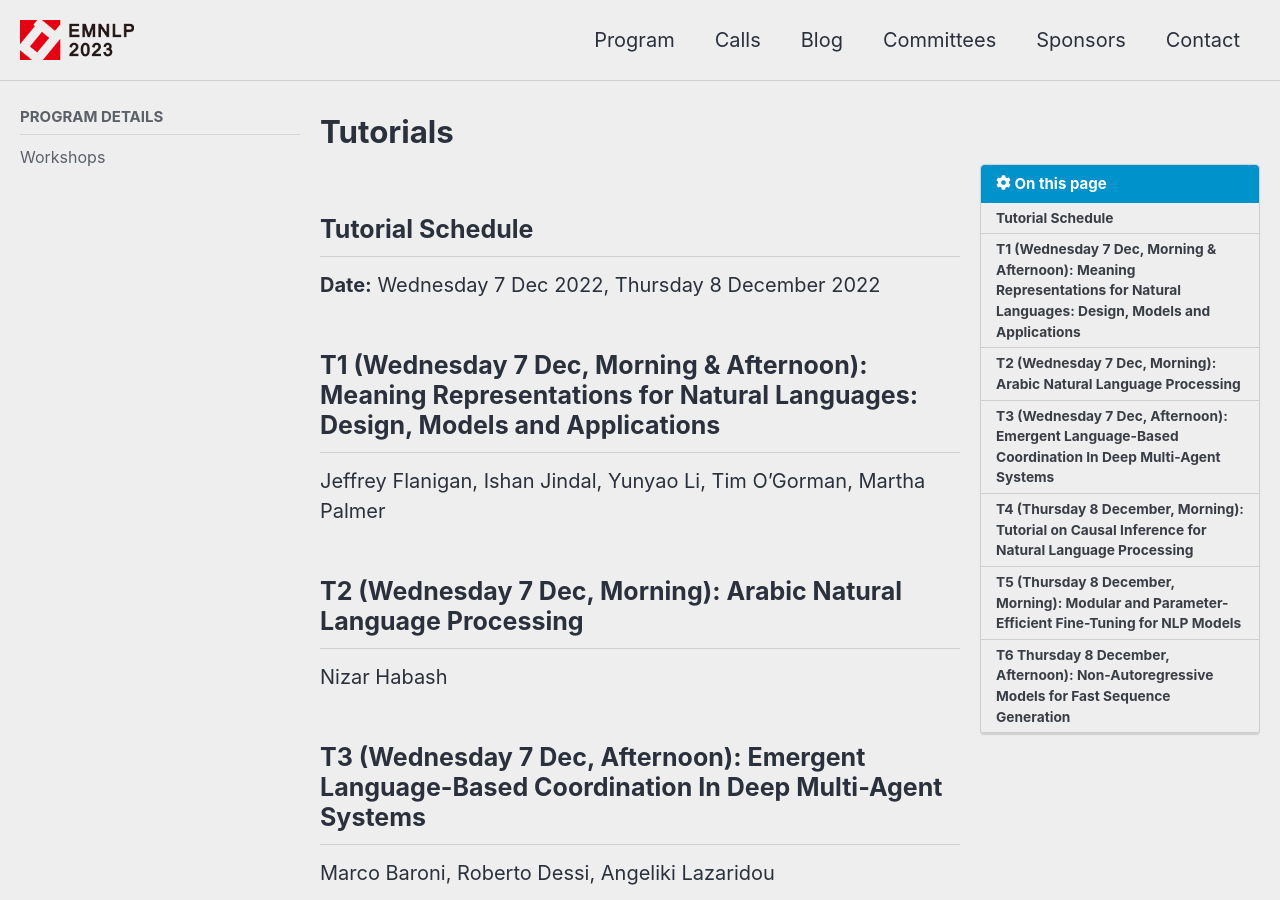
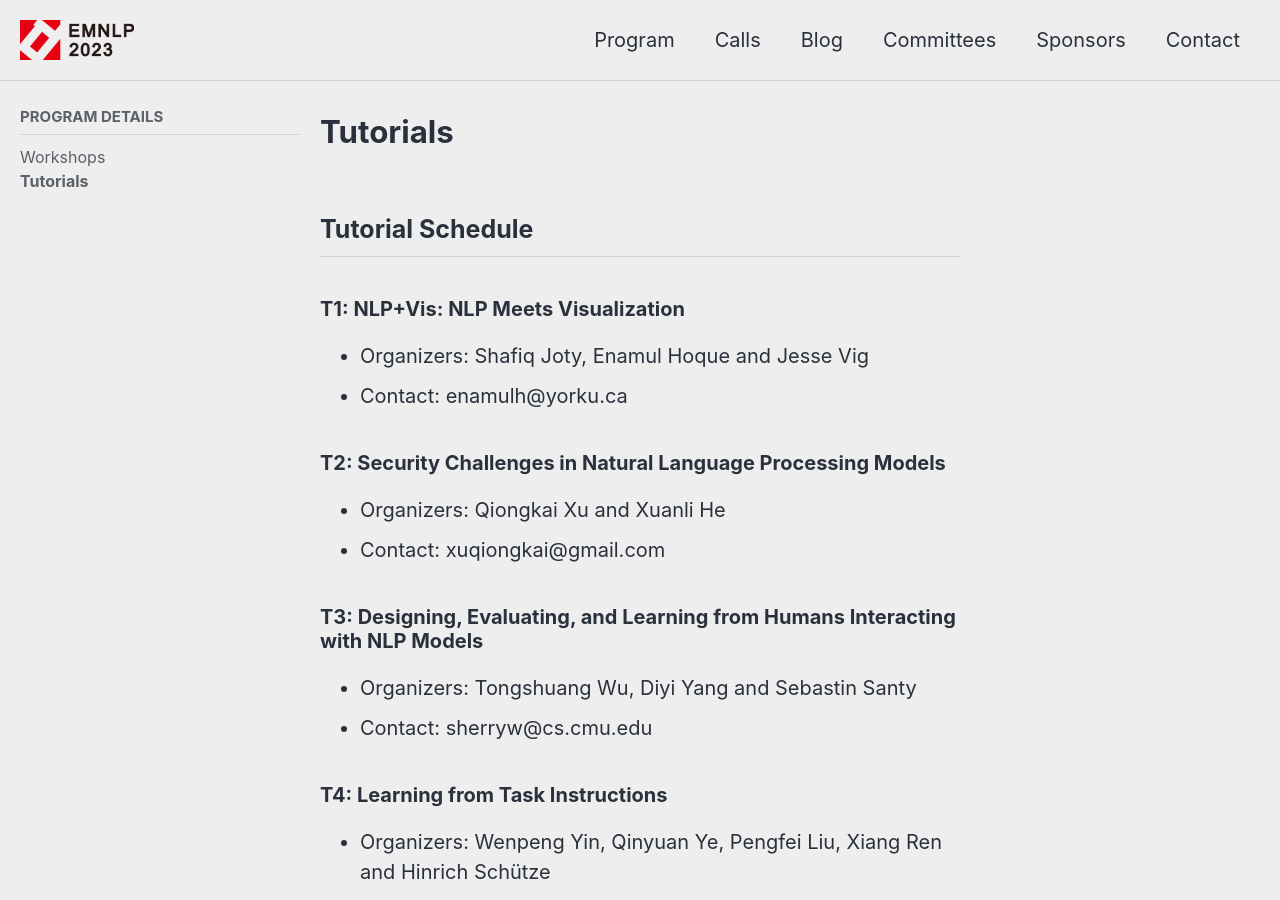
Before and after one commit to acl-org/emnlp-2023, a Jekyll site: the page built from _pages/program/tutorials.md, in a window 1280 px wide and 900 px high. Built offline with Jekyll 4.4.1, drawn with Linux system fonts in a browser that asks for light colours; cached includes are drawn as plain includes; nearby versions of some CDN libraries; some of the changed text lies outside the part shown.

Commit message:
add tutorial info and change footer link

```diff
--- a/_config.yml
+++ b/_config.yml
@@ -116,7 +116,8 @@ footer:
     #   url: https://facebook.com/
     - label: "GitHub"
       icon: "fab fa-fw fa-github"
-      url: https://github.com/FreedomIntelligence/FreedomIntelligence.github.io
+      url: https://github.com/acl-org/emnlp-2023
+      #url: https://github.com/FreedomIntelligence/FreedomIntelligence.github.io
     # - label: "GitLab"
     #   icon: "fab fa-fw fa-gitlab"
     #   url:
--- a/_data/navigation.yml
+++ b/_data/navigation.yml
@@ -53,8 +53,8 @@ program:
 #         url: /program/keynotes/
       - title: "Workshops"
         url: /program/workshops/
-#       - title: "Tutorials"
-#         url: /program/tutorials/
+      - title: "Tutorials"
+        url: /program/tutorials/
 #       - title: "Careers in NLP"
 #         url: /program/careers_in_nlp/
 #      - title: "Social Programs"
--- a/_pages/program/tutorials.md
+++ b/_pages/program/tutorials.md
@@ -1,18 +1,43 @@
 ---
 title: Tutorials
 layout: single
-excerpt: "NAACL 2021 Tutorials."
+excerpt: "EMNLP 0203 Tutorials."
 permalink: /program/tutorials/
-toc: true
-toc_sticky: true
-toc_icon: "cog"
+toc: false
+# toc: true
+# toc_sticky: true
+# toc_icon: "cog"
 sidebar:
     nav: program
 ---
 
 ## Tutorial Schedule
 
-**Date:** Wednesday 7 Dec 2022, Thursday 8 December 2022
+### T1: NLP+Vis: NLP Meets Visualization
+* Organizers: Shafiq Joty, Enamul Hoque and Jesse Vig
+* Contact: enamulh@yorku.ca
+
+### T2: Security Challenges in Natural Language Processing Models
+* Organizers: Qiongkai Xu and Xuanli He
+* Contact: xuqiongkai@gmail.com
+
+### T3: Designing, Evaluating, and Learning from Humans Interacting with NLP Models
+* Organizers: Tongshuang Wu, Diyi Yang and Sebastin Santy
+* Contact: sherryw@cs.cmu.edu
+
+### T4: Learning from Task Instructions
+* Organizers: Wenpeng Yin, Qinyuan Ye, Pengfei Liu, Xiang Ren and Hinrich Schütze
+* Contact: wenpeng@psu.edu
+
+### T5: Mitigating Societal Harms in Large Language Models
+* Organizers: Sachin Kumar, Vidhisha Balachandran, Lucille Njoo, Antonios Anastasopoulos and Yulia Tsvetkov
+* Contact: vbalacha@cs.cmu.edu
+
+### T6: Creative Natural Language Generation
+* Organizers: Tuhin Chakrabarty, Vishakh Padmakumar,He He and Nanyun Peng
+* Contact: tuhin.chakr@cs.columbia.edu
+
+<!-- **Date:** Wednesday 7 Dec 2022, Thursday 8 December 2022 -->
 
 <!-- **Morning Session (08:00–12:00)**
 * [T1](#t1): Pretrained Transformers for Text Ranking: BERT and Beyond
@@ -25,7 +50,7 @@ sidebar:
 * [T6](#t6): Crowdsourcing Natural Language Data at Scale: A Hands-On Tutorial -->
 
 
-## T1 (Wednesday 7 Dec, Morning & Afternoon): Meaning Representations for Natural Languages: Design, Models and Applications
+<!-- ## T1 (Wednesday 7 Dec, Morning & Afternoon): Meaning Representations for Natural Languages: Design, Models and Applications
 {: #t1}
 
 Jeffrey Flanigan, Ishan Jindal, Yunyao Li, Tim O'Gorman, Martha Palmer
@@ -53,7 +78,7 @@ Sebastian Ruder, Jonas Pfeiffer, Ivan Vulic
 ## T6 Thursday 8 December, Afternoon): Non-Autoregressive Models for Fast Sequence Generation
 {: #t6}
 
-Yang Feng, Chenze Shao
+Yang Feng, Chenze Shao -->
 
 
 
```
